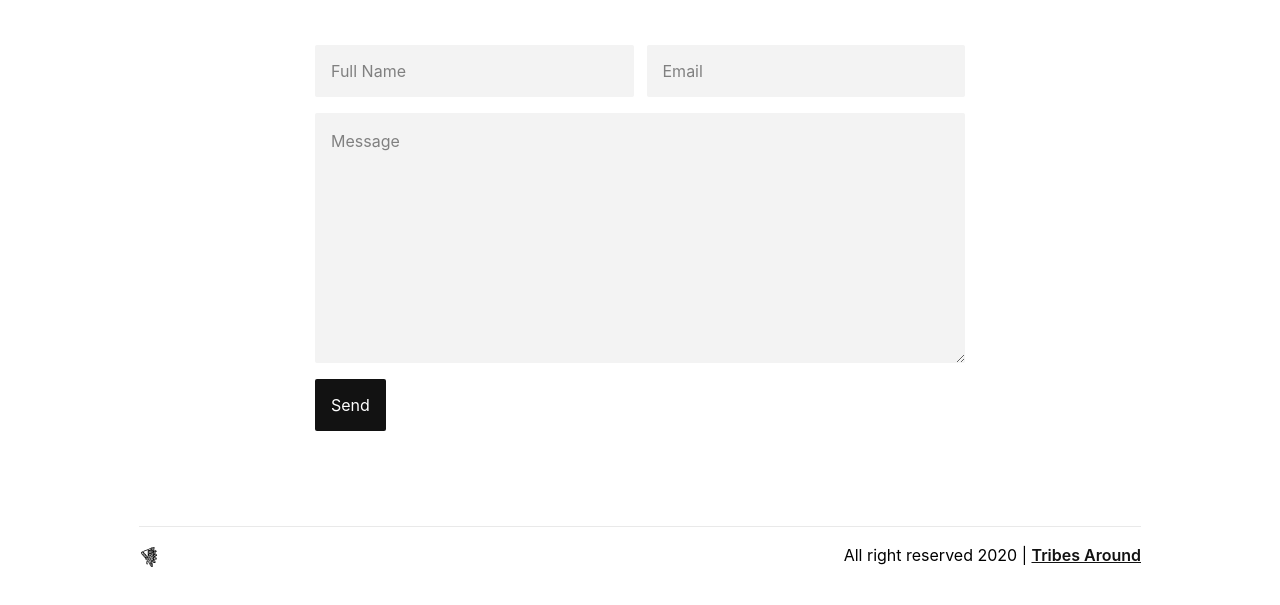
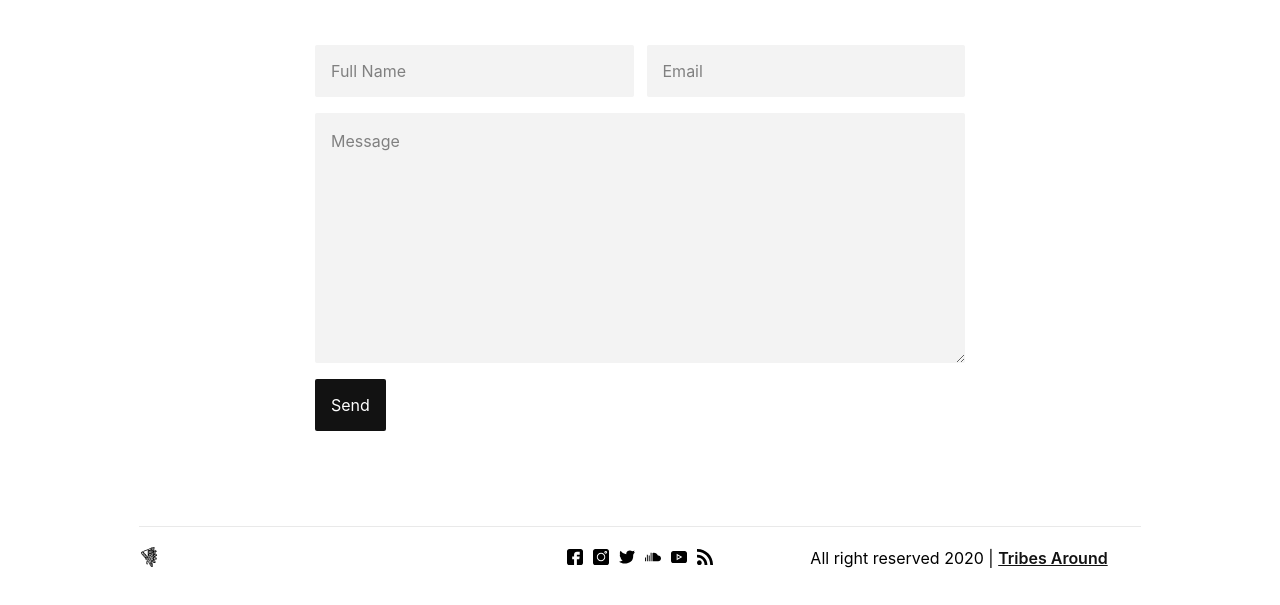
Before and after one commit to Smokingfrog/tribesaround, a Gatsby site: page /contact in a window 1280 px wide. Shown: the part 195-800 px from the top of the page. Built offline with nearby package versions, Linux system fonts and the light colour scheme; Gatsby itself is replaced by a stand-in of ours.

Commit message:
Add social links

```diff
--- a/src/components/Footer.js
+++ b/src/components/Footer.js
@@ -1,5 +1,6 @@
 import React from 'react'
 import styled from 'styled-components'
+import SocialLink from './SocialLink'
 
 const Wrapper = styled.footer`
   display: flex;
@@ -24,9 +25,11 @@ const List = styled.ul`
 const Item = styled.li`
   display: inline-block;
   padding: 0.25em 0;
-  width: 100%;
+  width: 33%;
+  align-self: center;
+  position: relative;
   @media screen and (min-width: ${props => props.theme.responsive.small}) {
-    width: auto;
+    width: 33%;
   }
   a {
     font-weight: 600;
@@ -56,6 +59,7 @@ const Footer = () => (
           </svg>
         </a>
       </Item>
+      <Item><SocialLink /></Item>
       <Item>
         All right reserved 2020{' '}|{' '}
         <a
--- /dev/null
+++ b/src/components/SocialLink.js
@@ -0,0 +1,42 @@
+import React from "react"
+import styled from 'styled-components'
+import config from '../utils/siteConfig'
+
+
+const Icon = styled.div`
+  position: relative;
+  width: 16px;
+  height: 16px;
+  background-image: url(${props => `${props.icon}.svg`});
+  transition: all 300ms ease-in-out;
+  &:hover {
+    background-image: url(${props => `${props.icon}-colored.svg`})
+  }
+`
+const LinkList = styled.ul`
+  position: absolute;
+  top: 50%;
+  left: 50%;
+  transform: translate(-50%, -50%);
+
+  li {
+    display: inline-flex;
+    margin: 0 5px;
+  }
+`
+
+const SocialLink = () => {
+  return (
+    <LinkList>
+      <li><a href={`https://facebook.com/${config.userFacebook}`}><Icon icon={`${'/svg/facebook'}`}/></a></li>
+      <li><a href={`https://instagram.com/${config.userInstagram}`}><Icon icon={`${'/svg/instagram'}`} /></a></li>
+      <li><a href={`https://twitter.com/${config.userTwitter}`}><Icon icon={`${'/svg/twitter'}`} /></a></li>
+      <li><a href={`https://soundcloud.com/${config.userSoundcloud}`}><Icon icon={`${'/svg/soundcloud'}`} /></a></li>
+      <li><a href={`https://youtube.com/${config.userYoutube}`}><Icon icon={`${'/svg/youtube'}`} /></a></li>
+      <li><a href={`${config.siteUrl}/rss.xml`}><Icon icon={`${'/svg/rss'}`} /></a></li>
+    </LinkList>
+  )
+}
+
+
+export default SocialLink
--- a/src/utils/siteConfig.js
+++ b/src/utils/siteConfig.js
@@ -1,21 +1,25 @@
 module.exports = {
-  siteTitle: 'GCN',
-  siteTitleAlt: 'GCN Gatsby Starter', // This allows an alternative site title for SEO schema.
-  publisher: 'Publisher named GCN', // Organization name used for SEO schema
+  siteTitle: 'Tribes Around',
+  siteTitleAlt: 'Tribes Around The World', // This allows an alternative site title for SEO schema.
+  publisher: 'TribesAround', // Organization name used for SEO schema
   siteDescription:
-    'A starter template to build amazing static websites with Gatsby, Contentful and Netlify',
-  siteUrl: 'https://gcn.netlify.com', // Site domain. Do not include a trailing slash! If you wish to use a path prefix you can read more about that here: https://www.gatsbyjs.org/docs/path-prefix/
+    'Know more about Tribes around the world.',
+  siteUrl: 'https://tribesaround.com', // Site domain. Do not include a trailing slash! If you wish to use a path prefix you can read more about that here: https://www.gatsbyjs.org/docs/path-prefix/
   postsPerHomePage: 7, // Number of posts shown on the 1st page of of the index.js template (home page)
   postsPerPage: 6, // Number of posts shown on paginated pages
-  author: 'GCN User', // Author for RSS author segment and SEO schema
-  authorUrl: 'https://gcn.netlify.com/about/', // URL used for author and publisher schema, can be a social profile or other personal site
-  userTwitter: '@twitter', // Change for Twitter Cards
-  shortTitle: 'GCN App', // Used for App manifest e.g. Mobile Home Screen
+  author: 'Tribal Chef', // Author for RSS author segment and SEO schema
+  authorUrl: 'https://tribesaround.com/about/', // URL used for author and publisher schema, can be a social profile or other personal site
+  userTwitter: '@tribesaround', // Change for Twitter Cards
+  userFacebook: 'tribesaround', // Change for Facebook
+  userInstagram: 'tribesaround', // Change for Instagram Cards
+  userSoundcloud: 'tribesaround', // Change for Soundcloud Cards
+  userYoutube: 'tribesaround', // Change for Youtube Cards
+  shortTitle: 'Tribes Around App', // Used for App manifest e.g. Mobile Home Screen
   shareImage: '/logos/share.jpg', // Open Graph Default Share Image. 1200x1200 is recommended
   shareImageWidth: 900, // Change to the width of your default share image
   shareImageHeight: 600, // Change to the height of your default share image
   siteLogo: '/logos/logo-512.png', // Logo used for SEO, RSS, and App manifest
   backgroundColor: '#e9e9e9', // Used for Offline Manifest
   themeColor: '#121212', // Used for Offline Manifest
-  copyright: 'Copyright © 2018 GCN User', // Copyright string for the RSS feed
+  copyright: 'Copyright © 2020 Tribes Around', // Copyright string for the RSS feed
 }
```
Also changed, not shown: src/templates/index.js (+15 -1 lines), static/svg/facebook-colored.svg (added), static/svg/facebook.svg (added), static/svg/instagram-colored.svg (added), static/svg/instagram.svg (added), static/svg/linkedin-colored.svg (added), static/svg/linkedin.svg (added), static/svg/pinterest-colored.svg (added), static/svg/pinterest.svg (added), static/svg/rss-colored.svg (added), static/svg/rss.svg (added), static/svg/soundcloud-colored.svg (added), static/svg/soundcloud.svg (added), static/svg/twitter-colored.svg (added), 3 more files.
